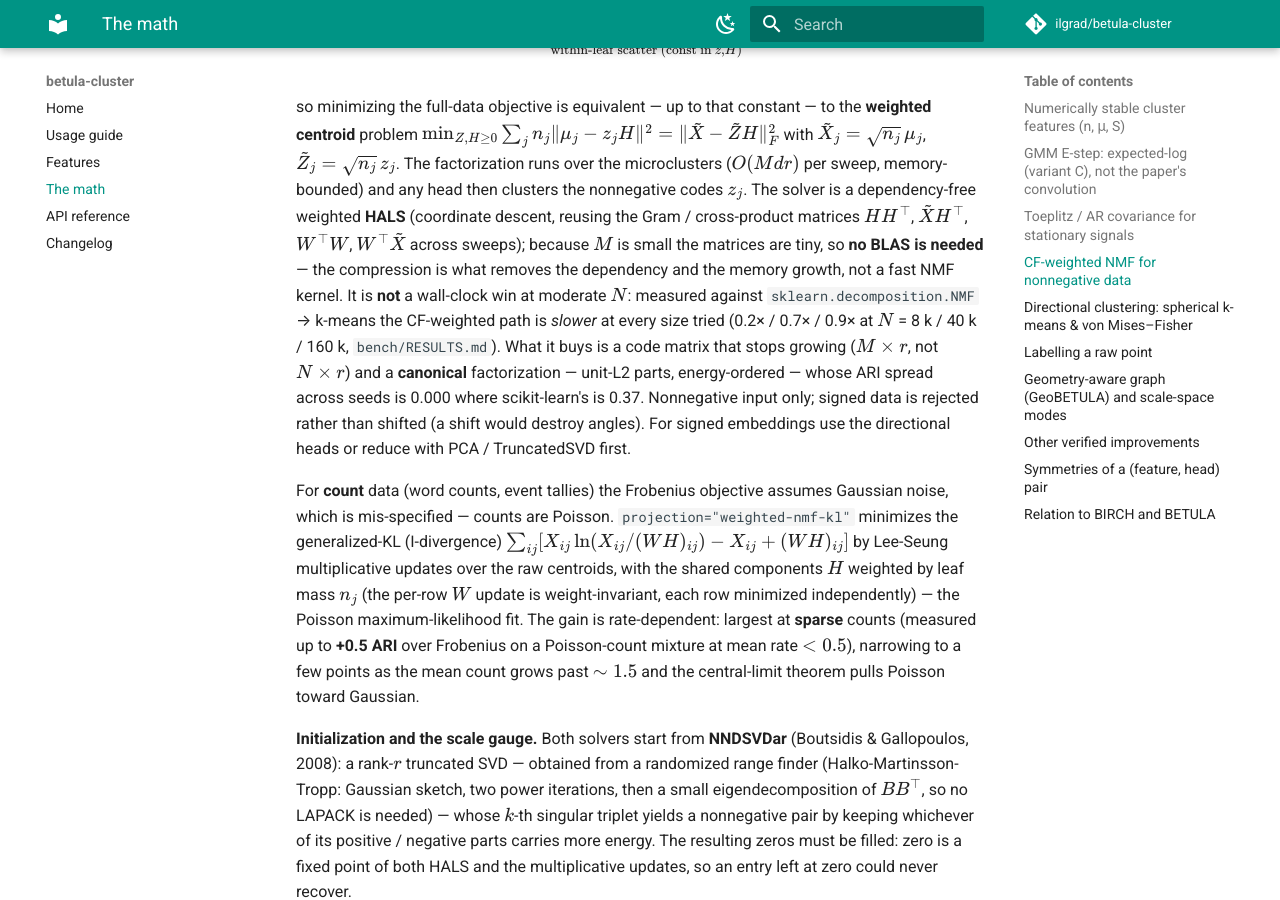
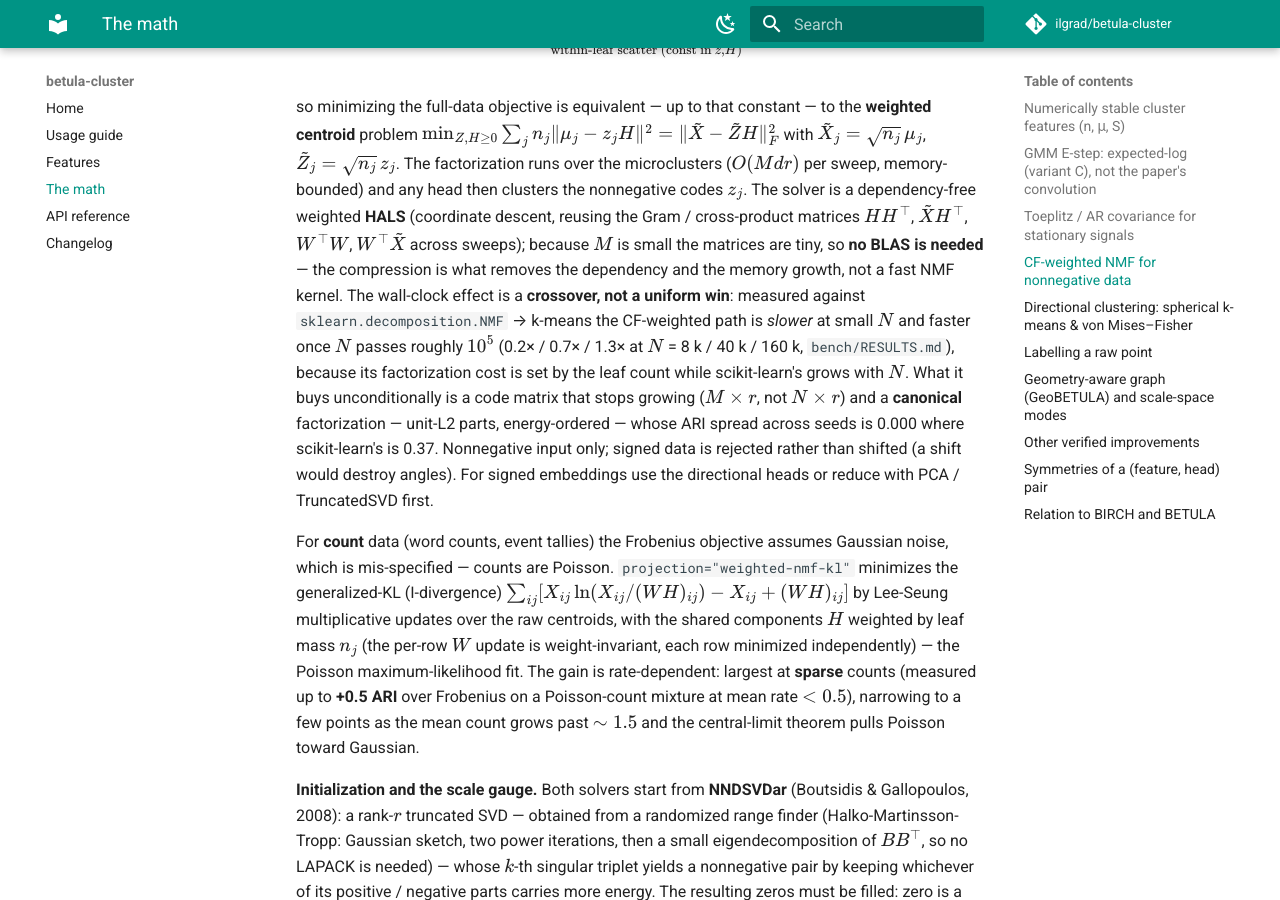
Before and after one commit to ilgrad/betula-cluster, an MkDocs documentation site: the page built from docs/MATH.md, in a window 1280 px wide and 900 px high, scrolled down 3686 px. Built offline with MkDocs 1.6.1 and Material for MkDocs 9.7.7, drawn with Linux system fonts in a browser that asks for light colours; comment, search, counter and statistics services are not loaded.

Commit message:
docs(nmf): the CF-weighted speed column crosses over, it is not a loss everywhere
`bench/RESULTS.md` has said since the 2026-08-24 sweep that CF-weighted NMF is slower
than `sklearn.decomposition.NMF` -> k-means at every N measured (0.2x / 0.7x / 0.9x at
8k / 40k / 160k) and "has not crossed by 160 k". Re-measured today, median of three runs
under the same thread pinning and the same 8 seeds: 0.2x / 0.7x / 1.3x. The crossover is
between 40 000 and 160 000, not beyond 160 000.

Why the earlier number was wrong rather than unlucky: scikit-learn's column reproduces to
within run-to-run spread (0.92 -> 1.06 s at 160 k) and every ARI cell is identical to three
decimals, so the movement is in our column alone -- 1.00 -> 0.81 s. The direction is not
uniform: 8 k and 40 k got slightly *slower* while 160 k got 19% faster, which is what added
fixed cost plus a faster per-point kernel looks like. Several perf commits landed after the
2026-08-24 sweep (2ecbb30 / 3cda564 AVX2-FMA distance kernels, 08ccc45 node-CF refold at
rebuild); attribution to one of them needs an A/B of two builds and is not claimed here.

Four sites carried the refuted version, one of them written earlier today by 5d0e704:
- bench/RESULTS.md      table + verdict paragraph, and a dated second exception to the page
                        banner, because these three timing cells are now 2026-08-30 while
                        every other timing on the page is still 2026-08-24
- bench/nmf_cf_weighted.py  module docstring and the closing print
- docs/MATH.md          "not a wall-clock win ... slower at every size tried"
- examples/17_nmf_topics  the markdown cell under "Why it scales" (prose only; the notebook
                        is re-synced with jupytext --update, so its executed outputs stand)

```diff
--- a/docs/MATH.md
+++ b/docs/MATH.md
@@ -149,9 +149,11 @@ microclusters ($O(M d r)$ per sweep, memory-bounded) and any head then clusters
 $z_j$. The solver is a dependency-free weighted **HALS** (coordinate descent, reusing the Gram /
 cross-product matrices $HH^\top$, $\tilde X H^\top$, $W^\top W$, $W^\top \tilde X$ across sweeps); because
 $M$ is small the matrices are tiny, so **no BLAS is needed** — the compression is what removes the
-dependency and the memory growth, not a fast NMF kernel. It is **not** a wall-clock win at moderate $N$:
-measured against `sklearn.decomposition.NMF` → k-means the CF-weighted path is *slower* at every size
-tried (0.2× / 0.7× / 0.9× at $N$ = 8 k / 40 k / 160 k, `bench/RESULTS.md`). What it buys is a code
+dependency and the memory growth, not a fast NMF kernel. The wall-clock effect is a **crossover, not a
+uniform win**: measured against `sklearn.decomposition.NMF` → k-means the CF-weighted path is *slower*
+at small $N$ and faster once $N$ passes roughly $10^5$ (0.2× / 0.7× / 1.3× at $N$ = 8 k / 40 k / 160 k,
+`bench/RESULTS.md`), because its factorization cost is set by the leaf count while scikit-learn's grows
+with $N$. What it buys unconditionally is a code
 matrix that stops growing ($M \times r$, not $N \times r$) and a **canonical** factorization — unit-L2
 parts, energy-ordered — whose ARI spread across seeds is 0.000 where scikit-learn's is 0.37.
 Nonnegative input only; signed data is rejected rather than shifted (a shift would destroy
```
Also changed, not shown: bench/RESULTS.md (+20 -8 lines), 3 other files.
